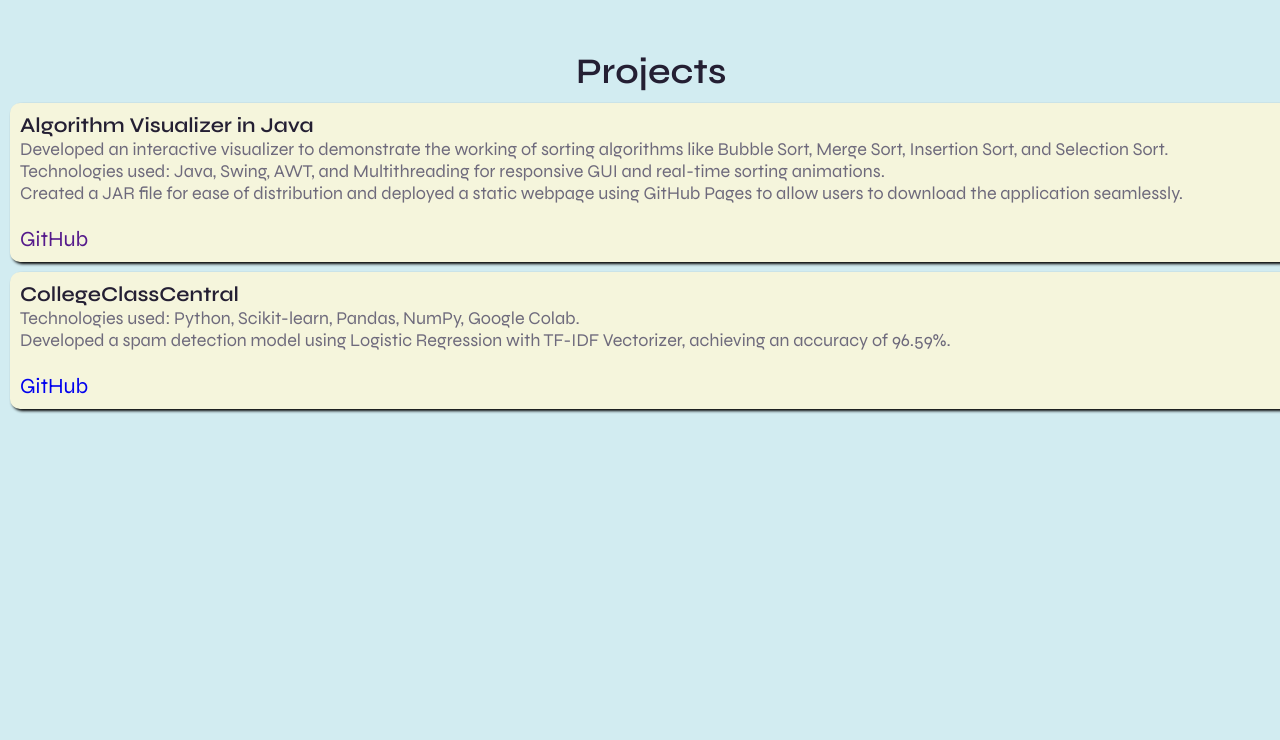
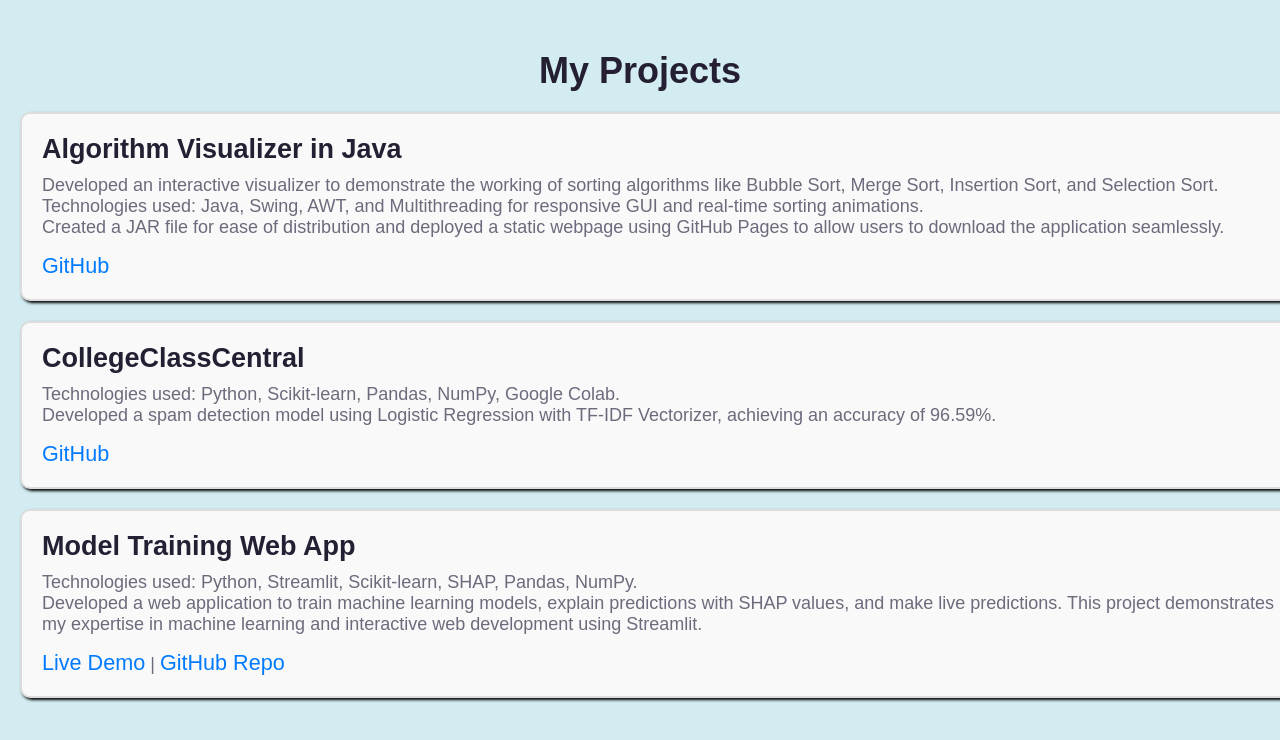
Before and after one commit to Aryan9595/Portfolio, a plain HTML site: page projectpage.html in a window 1280 px wide. Drawn offline with Linux system fonts and the light colour scheme.

Commit message:
Update projectpage.html

```diff
--- a/projectpage.html
+++ b/projectpage.html
@@ -3,42 +3,66 @@
 <head>
     <meta charset="UTF-8">
     <meta name="viewport" content="width=device-width, initial-scale=1.0">
-    <title>Document</title>
+    <title>Portfolio Projects</title>
     <link rel="stylesheet" href="styles.css">
+    <style>
+        body {
+            font-family: Arial, sans-serif;
+        }
+        h1 {
+            text-align: center;
+            margin-top: 50px;
+        }
+        .projectbox {
+            margin: 20px;
+            padding: 20px;
+            border: 2px solid #ddd;
+            border-radius: 10px;
+            background-color: #f9f9f9;
+        }
+        .projectbox h3 {
+            font-size: 1.5em;
+            margin-bottom: 10px;
+        }
+        .projectbox p {
+            font-size: 1em;
+            margin-bottom: 15px;
+        }
+        .projectbox a {
+            font-size: 1.2em;
+            color: #007BFF;
+            text-decoration: none;
+        }
+        .projectbox a:hover {
+            text-decoration: underline;
+        }
+    </style>
 </head>
 <body>
-    <h1 style="margin-left: 45%; margin-top: 50px;">Projects</h1>
+    <h1>My Projects</h1>
+
     <div class="projectbox">
-<h3>Algorithm Visualizer in Java
-</h3>
-<p> Developed an interactive visualizer to demonstrate the working of sorting algorithms like Bubble Sort, Merge Sort,
-    Insertion Sort, and Selection Sort. <br>
-     Technologies used: Java, Swing, AWT, and Multithreading for responsive GUI and real-time sorting animations.
-    <br> Created a JAR file for ease of distribution and deployed a static webpage using GitHub Pages to allow users to download
-    the application seamlessly.</p>
-    <br>
-    <a href="" style="font-size: larger;">GitHub</a>
-
+        <h3>Algorithm Visualizer in Java</h3>
+        <p>Developed an interactive visualizer to demonstrate the working of sorting algorithms like Bubble Sort, Merge Sort, Insertion Sort, and Selection Sort. <br>
+            Technologies used: Java, Swing, AWT, and Multithreading for responsive GUI and real-time sorting animations. <br>
+            Created a JAR file for ease of distribution and deployed a static webpage using GitHub Pages to allow users to download the application seamlessly.</p>
+        <a href="https://github.com/yourusername/AlgorithmVisualizer" target="_blank">GitHub</a>
     </div>
 
     <div class="projectbox">
-        <h3> CollegeClassCentral
-        </h3>
-        <p> Technologies used: Python, Scikit-learn, Pandas, NumPy, Google Colab. <br>
-            Developed a spam detection model using Logistic Regression with TF-IDF Vectorizer, achieving an accuracy of 96.59%.</p>
-            <br>
-            <a href="https://github.com/Aryan9595/CollegeClassCentral" style="font-size: larger;">GitHub</a>
-            </div>
+        <h3>CollegeClassCentral</h3>
+        <p>Technologies used: Python, Scikit-learn, Pandas, NumPy, Google Colab. <br>
+           Developed a spam detection model using Logistic Regression with TF-IDF Vectorizer, achieving an accuracy of 96.59%.</p>
+        <a href="https://github.com/Aryan9595/CollegeClassCentral" target="_blank">GitHub</a>
+    </div>
 
-            <!-- <div class="projectbox">
-                <h3>
-                </h3>
-                <p>
-
-                </p>
-                    <br>
-                    <a href="" style="font-size: larger;">GitHub</a>
-                    </div> -->
+    <div class="projectbox">
+        <h3>Model Training Web App</h3>
+        <p>Technologies used: Python, Streamlit, Scikit-learn, SHAP, Pandas, NumPy. <br>
+           Developed a web application to train machine learning models, explain predictions with SHAP values, and make live predictions. This project demonstrates my expertise in machine learning and interactive web development using Streamlit.</p>
+        <a href="https://http://51.20.71.209:8501/#model-training" target="_blank">Live Demo</a> |
+        <a href="https://github.com/Aryan9595/Model-Training" target="_blank">GitHub Repo</a>
+    </div>
 
 </body>
 </html>
```
